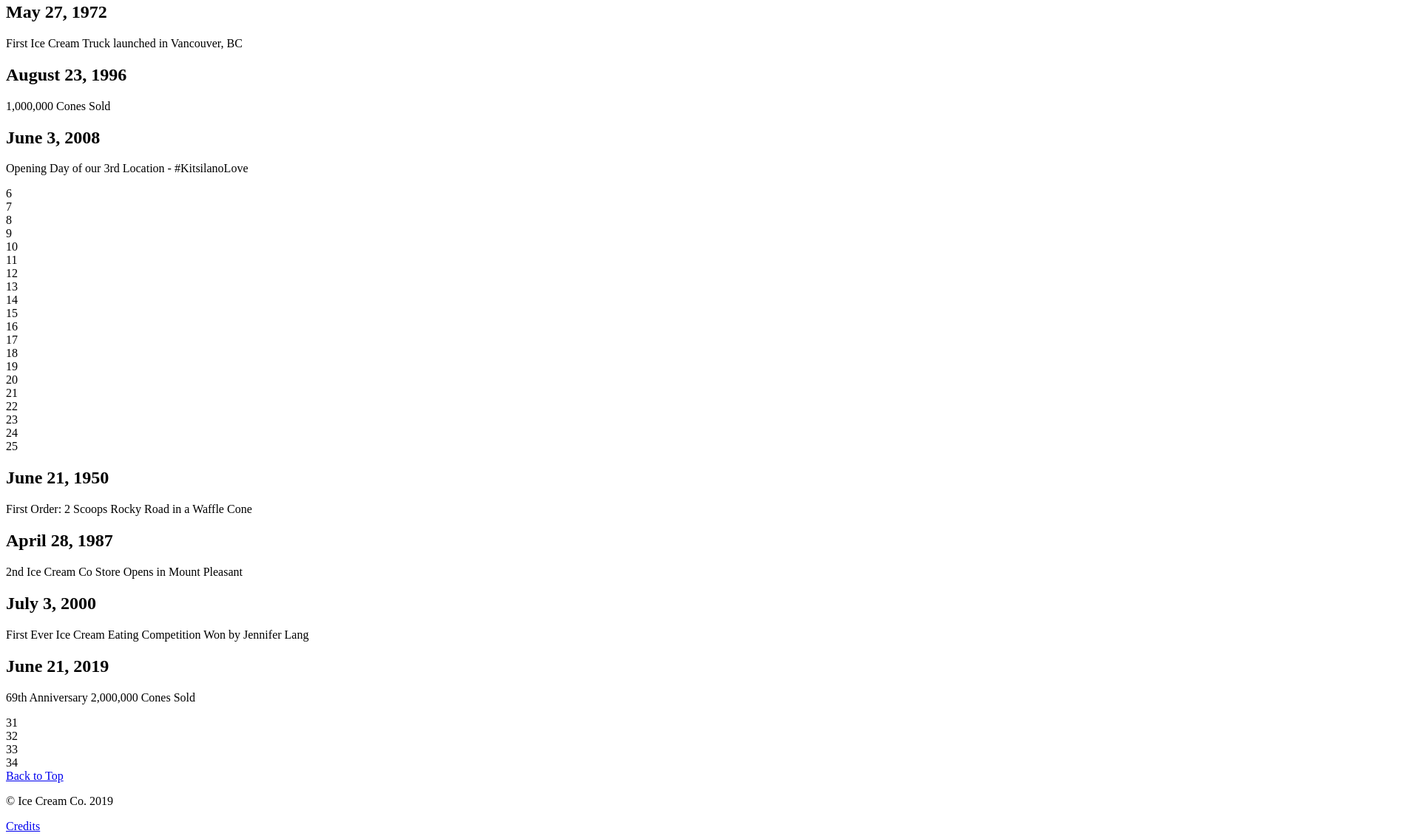
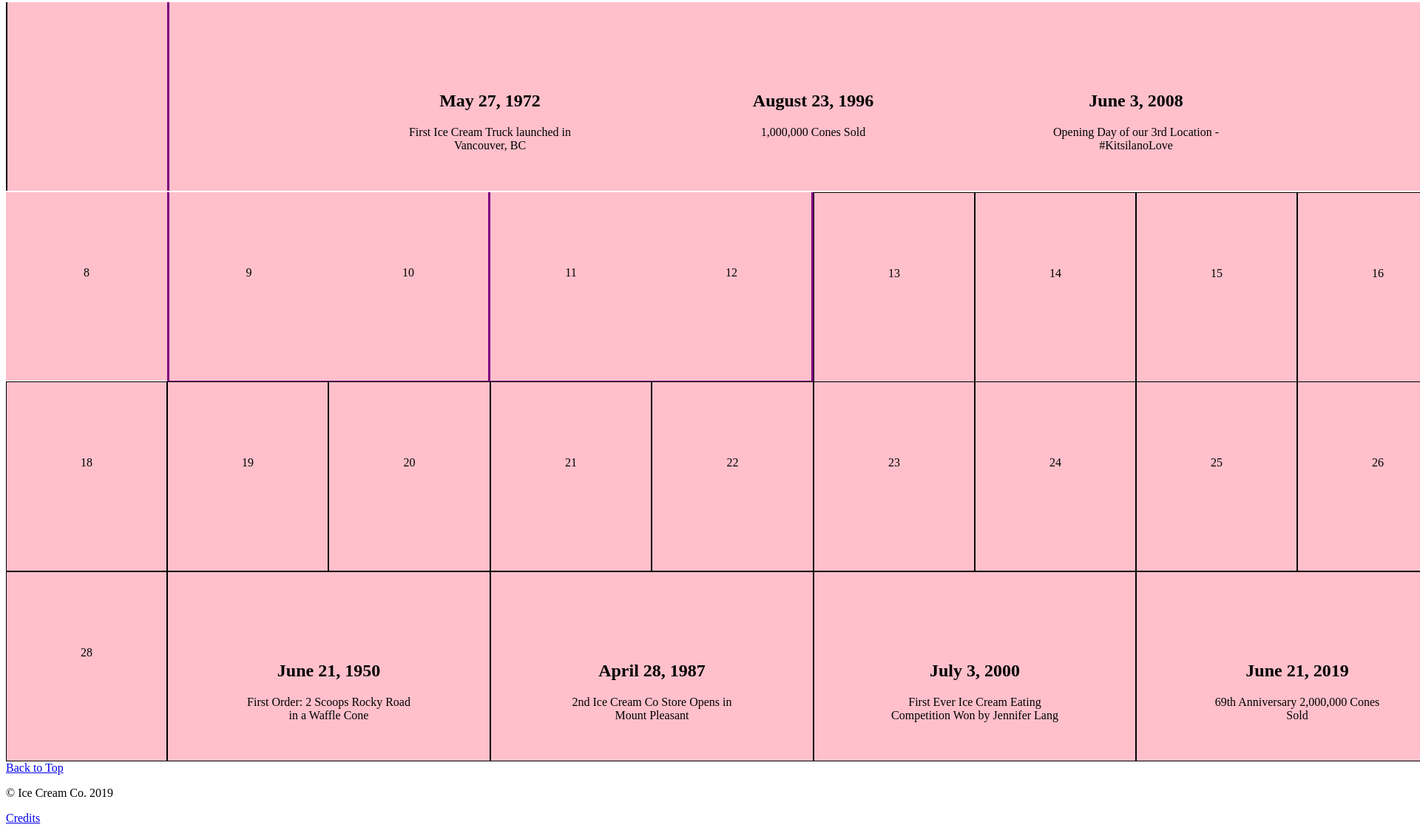
Before and after one commit to KadenPope/ice-cream-co, a plain HTML site: page about.html in a window 1280 px wide. Shown: the part 663-1798 px from the top of the page at 74% size, 1920 px wide, since content can reach past the window. Drawn offline with nearby package versions, Linux system fonts and the light colour scheme; files that its build step writes are made by us from their sources.

Commit message:
Updated about and locations pages, added styles to timelineDesktop

```diff
--- a/about.html
+++ b/about.html
@@ -5,7 +5,7 @@
     <meta name="viewport" content="width=device-width, initial-scale=1.0">
     <meta http-equiv="X-UA-Compatible" content="ie=edge">
     <title>Ice Cream Co</title>
-    <link rel="stylesheet" href="styles/stylesheet.css">
+    <link rel="stylesheet" href="styles/main.css">
 </head>
 <body id="top">
     <div class="wrapper">
@@ -40,7 +40,7 @@
                     <h2>June 3, 2008</h2>
                     <p>Opening Day of our 3rd Location - #KitsilanoLove</p>
                 </div>
-                <div class="box-6">6</div>
+                <div class="box-6"></div>
                 <div class="box-7">7</div>
                 <div class="box-8">8</div>
                 <div class="box-9">9</div>
@@ -60,27 +60,26 @@
                 <div class="box-23">23</div>
                 <div class="box-24">24</div>
                 <div class="box-25">25</div>
-                <div class="box-26">
+                <div class="box-26">26</div>
+                <div class="box-27">27</div>
+                <div class="box-28">28</div>
+                <div class="box-29">
                     <h2>June 21, 1950</h2>
                     <p>First Order: 2 Scoops Rocky Road in a Waffle Cone</p>
                 </div>
-                <div class="box-27">
+                <div class="box-30">
                     <h2>April 28, 1987</h2>
                     <p>2nd Ice Cream Co Store Opens in Mount Pleasant</p>
                 </div>
-                <div class="box-28"></div>
-                <div class="box-29">
+                <div class="box-31">
                     <h2>July 3, 2000</h2>
                     <p>First Ever Ice Cream Eating Competition Won by Jennifer Lang</p>
                 </div>
-                <div class="box-30">
+                <div class="box-32">
                     <h2>June 21, 2019</h2>
                     <p>69th Anniversary 2,000,000 Cones Sold</p>
                 </div>
-                <div class="box-31">31</div>
-                <div class="box-32">32</div>
                 <div class="box-33">33</div>
-                <div class="box-33">34</div>
             </div> <!--end of timeline-->
         </main>
         <footer>
--- a/scss/layout/_timelineGridDesktop.scss
+++ b/scss/layout/_timelineGridDesktop.scss
@@ -0,0 +1,160 @@
+
+
+.box-1,
+.box-2,
+.box-3,
+.box-4,
+.box-5,
+.box-6,
+.box-7,
+.box-8,
+.box-9,
+.box-10,
+.box-11,
+.box-12,
+.box-13,
+.box-14,
+.box-15,
+.box-16,
+.box-17,
+.box-18,
+.box-19,
+.box-20,
+.box-21,
+.box-22,
+.box-23,
+.box-24,
+.box-25,
+.box-26,
+.box-27,
+.box-28,
+.box-29,
+.box-30,
+.box-31,
+.box-32,
+.box-33{
+    height: 5em;
+    padding: 100px 100px 75px 100px;
+    border: 1px solid black;
+    background-color: pink;
+    font-size: 1em;
+    text-align: center;
+}
+
+.box-1,
+.box-2,
+.box-3,
+.box-4,
+.box-5,
+.box-6,
+.box-7,
+.box-8,
+.box-9,
+.box-10,
+.box-11,
+.box-12{
+    border: none;
+}
+
+.box-1{
+    border-left: black 2px solid;
+}
+
+.timeline-horizontal{
+    display: grid;
+    grid-template-columns: repeat(10, 1fr);
+    grid-template-rows: 25% 25% 25% 25%;
+    grid-template-areas:
+        "box-1  box-2  box-3  box-3   box-4  box-4  box-5  box-5  box-6  box-7"
+        "box-8  box-9  box-10  box-11 box-12 box-13 box-14 box-15 box-16 box-17"
+        "box-18 box-19 box-20  box-21 box-22 box-23 box-24 box-25 box-26 box-27"
+        "box-28 box-29 box-29  box-30 box-30 box-31 box-31 box-32 box-32 box-33"
+}
+
+.box-1{
+    grid-area: box-1;
+}
+
+.box-2{
+    grid-area: box-2;
+    border-left: 3px solid purple;
+}
+
+.box-3{
+    grid-area: box-3;
+}
+
+.box-4{
+    grid-area: box-4
+}
+
+.box-5{
+    grid-area: box-5;
+}
+
+.box-6{
+    border-right: 3px solid purple;
+}
+
+.box-9{
+    border-left: 3px solid purple;
+    border-bottom: 3px solid purple;
+}
+
+.box-10{
+    border-right: 3px solid purple;
+    border-bottom: 3px solid purple;
+}
+
+.box-11{
+    border-bottom: 3px solid purple;
+}
+
+.box-12{
+    border-bottom: 3px solid purple;
+    border-right: 3px solid purple;
+}
+
+.box-22{
+    grid-area: box-22;
+}
+
+.box-23{
+    grid-area: box-23;
+}
+
+.box-24{
+    grid-area: box-24;
+}
+
+.box-25{
+    grid-area: box-25
+}
+
+.box-26{
+    grid-area: box-26;
+}
+
+.box-27{
+    grid-area: box-27;
+}
+
+.box-28{
+    grid-area: box-28;
+}
+
+.box-29{
+    grid-area: box-29;
+}
+
+.box-30{
+    grid-area: box-30;
+}
+
+.box-31{
+    grid-area: box-31;
+}
+
+.box-32{
+    grid-area: box-32;
+}
```
Also changed, not shown: locations.html (+2 -2 lines).
